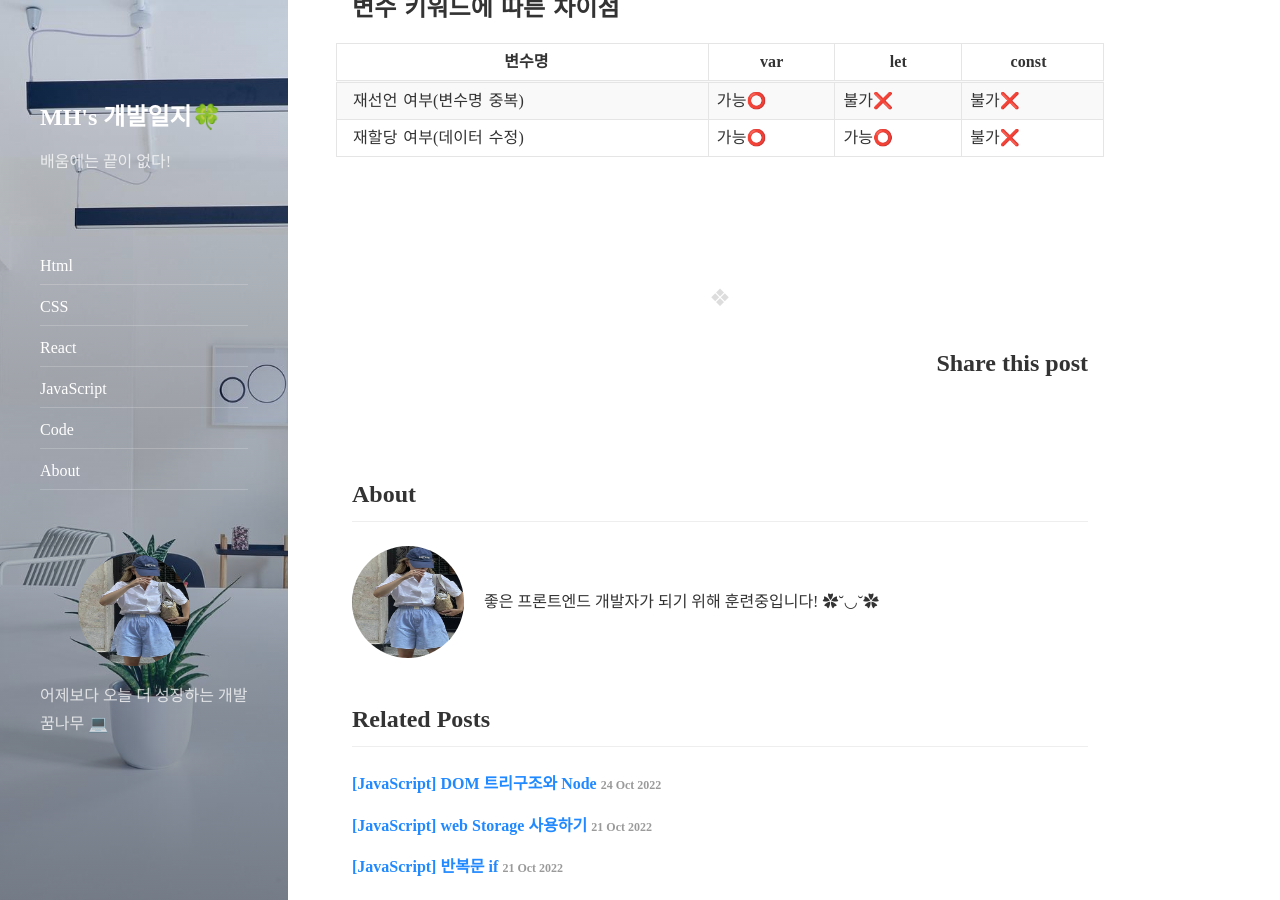
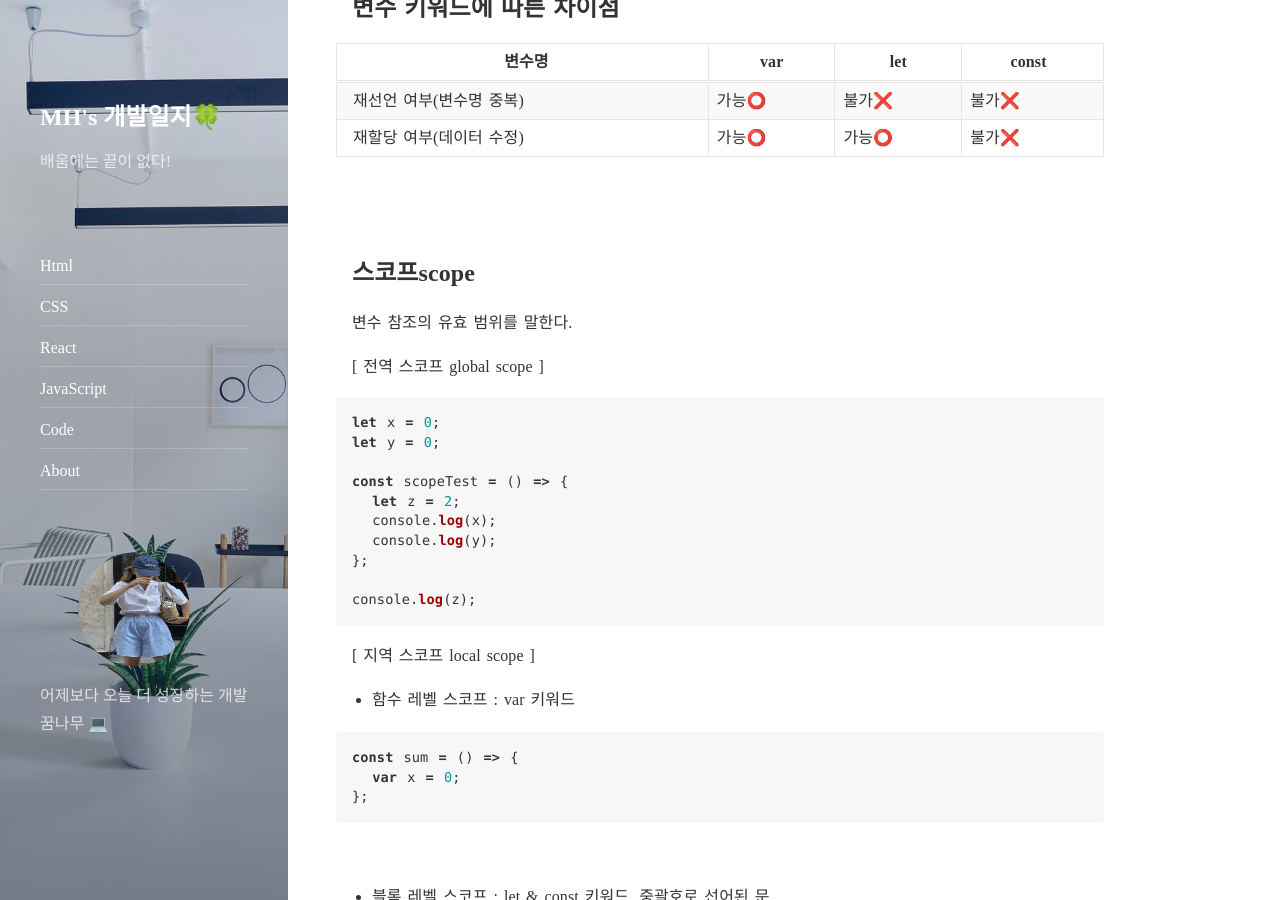
Before and after one commit to MyeongheeJung/MyeongheeJung.github.io, a Jekyll site: the page built from _posts/2022-10-19-var-let-const.md, in a window 1280 px wide and 900 px high, scrolled down 1566 px. Built offline with Jekyll 4.4.1, drawn with Linux system fonts in a browser that asks for light colours; nearby versions of some CDN libraries; comment, search, counter and statistics services are not loaded; some of the changed text lies outside the part shown.

Commit message:
변수스코프 추가

````diff
--- a/_posts/2022-10-19-var-let-const.md
+++ b/_posts/2022-10-19-var-let-const.md
@@ -1,12 +1,13 @@
 ---
 layout: post
-title:  "[JavaScript] 변수와 상수"
-subtitle:   ""
+title: "[JavaScript] 변수와 상수"
+subtitle: ""
 categories: js
 comments: true
 ---
 
 # 변수와 상수
+
 자바스크립트에서는 데이터를 다루기 위해 변수와 상수를 사용 한다. 변수와 상수는 데이터를 재사용하고, 해당 데이터에 접근하기 위해 필요하다.
 
 변수 (값이 변할 수 있음) : var , let
@@ -17,9 +18,11 @@ comments: true
 # 선언과 할당
 
 ### 선언(declaration)
+
 선언은 변수와 상수를 사용하기 위해 변수의 이름을 알려주는 행위
 
 [ 변수명 작성 시 주의사항 ]<br>
+
 - 변수명은 동사가 아닌 명사로
 - 첫 글자는 숫자 사용 불가능
 - 예약어를 제외한 변수명을 선언해야 한다.
@@ -28,41 +31,87 @@ comments: true
 ```js
 let result;
 // let이라는 키워드를 이용해 result 라는 변수를 생성
- ```
+```
 
 <br>
 
 ### 할당(definition)
+
 할당 이란 변수에 데이터를 담아주는 행위
 변수에 데이터를 할당하게 되면, 할당된 데이터는 컴퓨터의 메모리에 저장된다.
 
-*** 자바스크립트의 등호(=)는 같다의 의미가 아닌 할당의 의미!
+\*\*\* 자바스크립트의 등호(=)는 같다의 의미가 아닌 할당의 의미!
 
 ```js
-result = 10+20;
+result = 10 + 20;
 // result라는 변수에 10+20 라는 데이터를 담는다.
 ```
+
 <br>
 
 ### 선언 + 할당
+
 ```js
-let result = 10+20;
-   //선언부    //할당부
-  ```
+let result = 10 + 20;
+//선언부    //할당부
+```
+
 <br>
 
 ### 변수 참조
+
 ```js
 console.log(result);
 // 변수 result를 호출하면, 30이 결과로 반환된다.
 ```
 
-
 <br>
 
 ## 변수 키워드에 따른 차이점
 
-| 변수명 |var  |let  |const  |
-| --- | --- | --- | --- |
-|재선언 여부(변수명 중복)  | 가능⭕️ |불가❌  | 불가❌ |
-| 재할당 여부(데이터 수정)| 가능⭕️ | 가능⭕️ |불가❌  |
+| 변수명                   | var     | let     | const  |
+| ------------------------ | ------- | ------- | ------ |
+| 재선언 여부(변수명 중복) | 가능⭕️ | 불가❌  | 불가❌ |
+| 재할당 여부(데이터 수정) | 가능⭕️ | 가능⭕️ | 불가❌ |
+
+<br>
+<br>
+
+## 스코프scope
+
+변수 참조의 유효 범위를 말한다.
+
+[ 전역 스코프 global scope ]
+
+```js
+let x = 0;
+let y = 0;
+
+const scopeTest = () => {
+  let z = 2;
+  console.log(x);
+  console.log(y);
+};
+
+console.log(z);
+```
+
+[ 지역 스코프 local scope ]
+
+- 함수 레벨 스코프 : var 키워드
+
+```js
+const sum = () => {
+  var x = 0;
+};
+```
+
+<br>
+
+- 블록 레벨 스코프 : let & const 키워드, 중괄호로 선어된 문
+
+```js
+if() {
+let y = 0;
+}
+```
````
